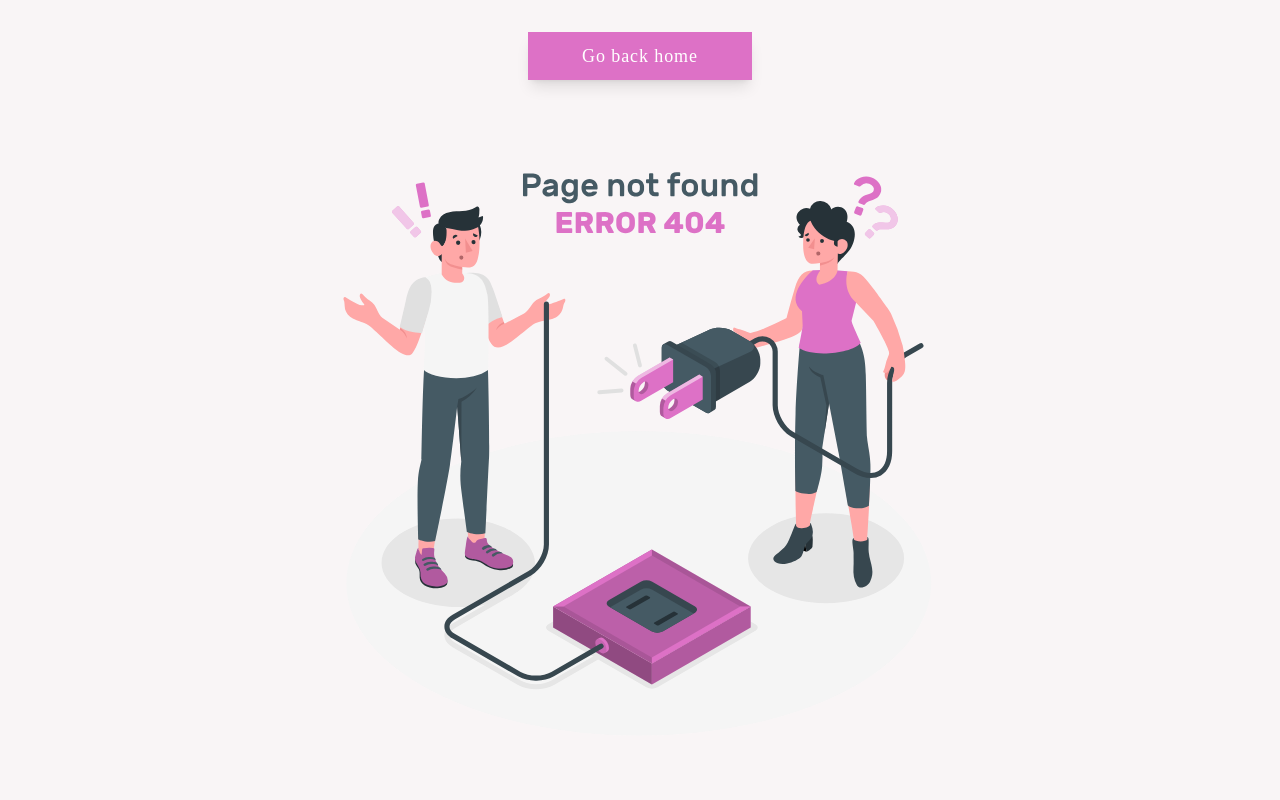
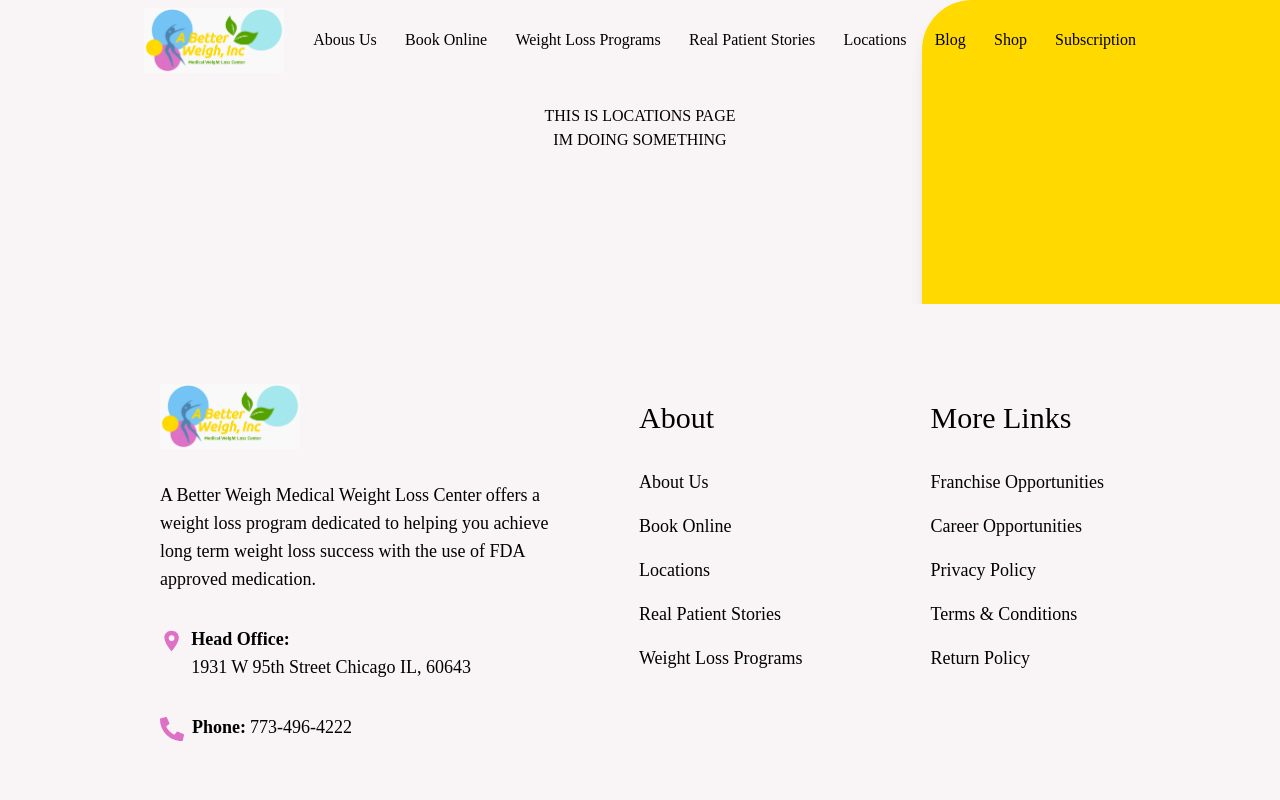
Before and after one commit to michaelmuthomi/responsive-front, a React (Create React App) app: page /locations in a window 1280 px wide. Before the commit this address led to /not-found. Shown: the top 800 px of the page. Built offline with nearby package versions, Linux system fonts and the light colour scheme.

Commit message:
Location page added, need more details to proceed builind this component

```diff
--- a/src/App.tsx
+++ b/src/App.tsx
@@ -2,6 +2,7 @@ import React from "react";
 import { BrowserRouter, Navigate, Route, Routes } from "react-router-dom";
 import Home from "./components/Home";
 import NotFound from "./components/NotFound";
+import Locations from "./pages/Locations";
 
 function App(): JSX.Element {
   return (
@@ -11,6 +12,7 @@ function App(): JSX.Element {
           <Route path="/not-found" element={<NotFound />} />
           <Route path="/" element={<Home />} />
           <Route path="*" element={<Navigate to="/not-found" />} />
+          <Route path="/locations" element={<Locations />} />
         </Routes>
       </BrowserRouter>
     </div>
--- /dev/null
+++ b/src/pages/Locations.tsx
@@ -0,0 +1,21 @@
+import React from 'react'
+import Header from '../components/layout/Header'
+import Footer from '../components/layout/Footer'
+
+const Locations = (): JSX.Element => {
+  return (
+    <>
+            <div className="yellowBlock"></div>
+
+            <Header />
+            <div className="h-[200px] px-5 text-center mt-10">
+                THIS IS LOCATIONS PAGE
+                <p>IM DOING SOMETHING</p>
+            </div>
+            <Footer />
+
+    </>
+  )
+}
+
+export default Locations
```
